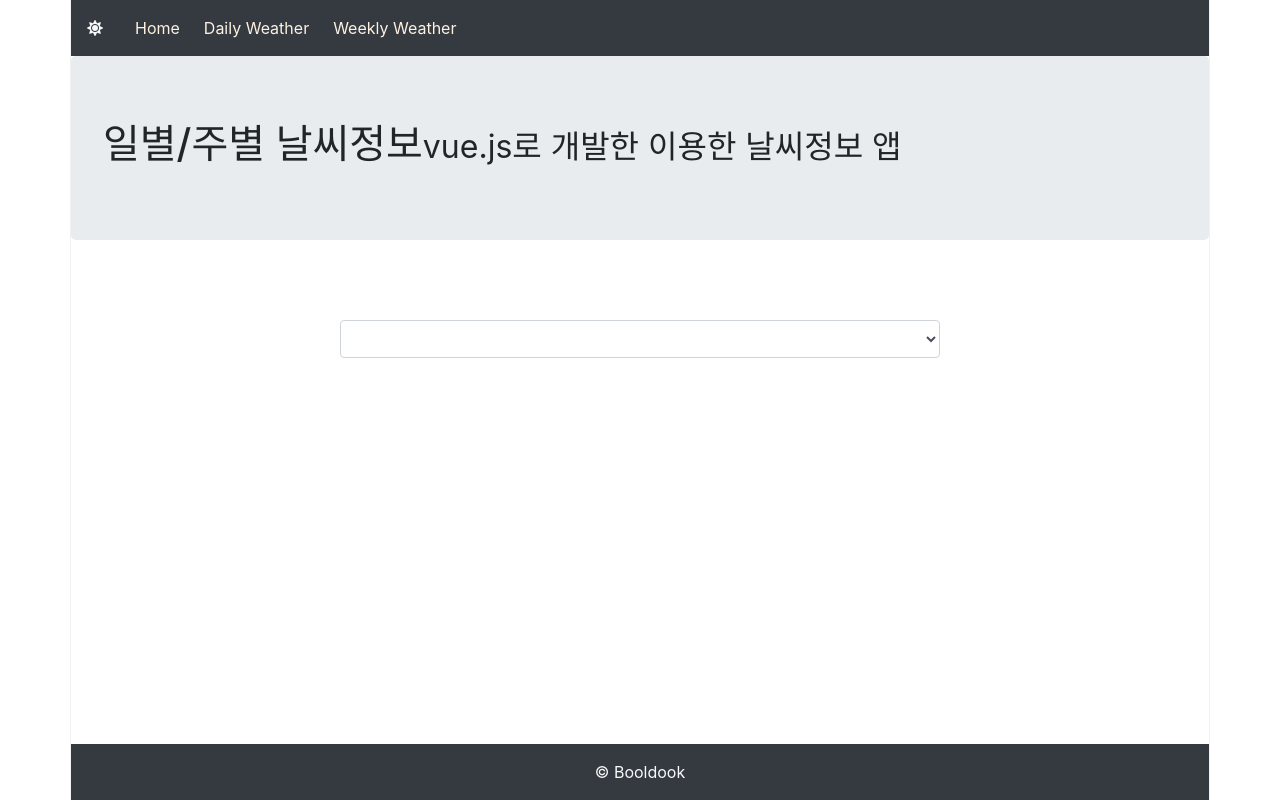
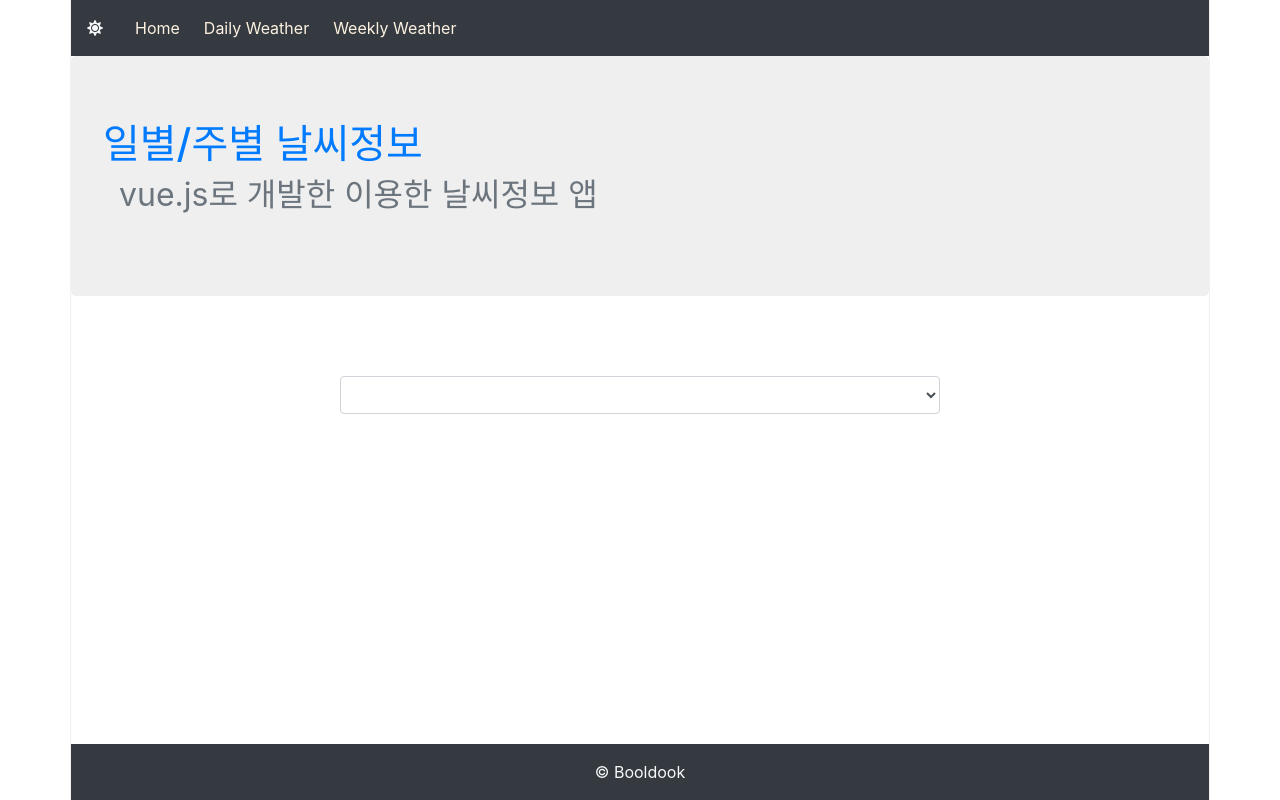
Before and after one commit to booldook/2020-kn-pb-24-vue-weather, a Vue app: page / in a window 1280 px wide. Built offline with nearby package versions, Linux system fonts and the light colour scheme.

Commit message:
Home.vue

```diff
--- a/src/views/Home.vue
+++ b/src/views/Home.vue
@@ -1,8 +1,9 @@
 <template lang="pug">
 	.home-wrapper
 		.jumbotron
-			h1 일별/주별 날씨정보
-				small vue.js로 개발한 이용한 날씨정보 앱
+			h1.text-primary 일별/주별 날씨정보
+				p.pl-3.text-secondary
+					small vue.js로 개발한 이용한 날씨정보 앱
 		city-list
 </template>
 
@@ -17,6 +18,16 @@ export default {
 }
 </script>
 
-<style lang="less">
-
+<style scoped lang="less">
+@767: ~"(max-width: 767px)";
+@575: ~"(max-width: 575px)";
+.jumbotron {
+	background-color: #efefef;
+	@media @767 {
+		h1 {font-size: 2rem;}
+	}
+	@media @575 {
+		h1 {font-size: 1.5rem;}
+	}
+}
 </style>
```
